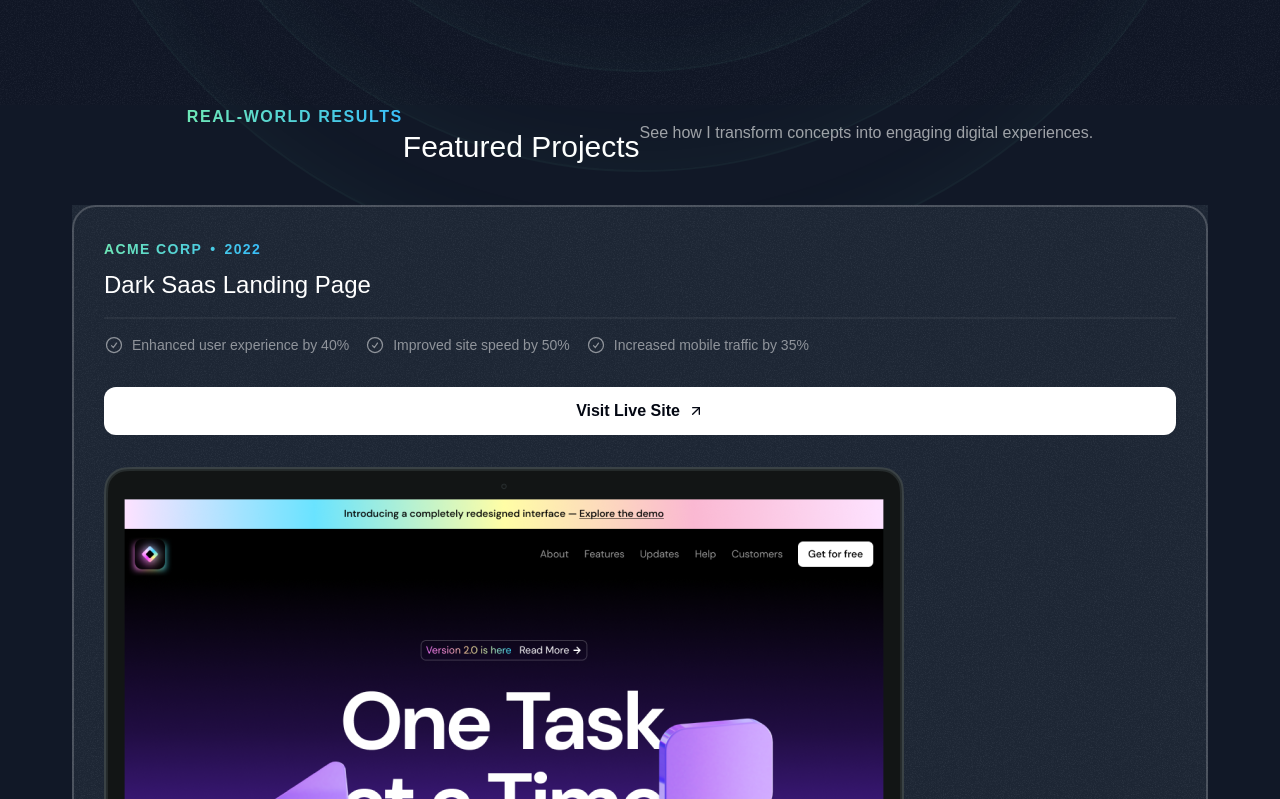
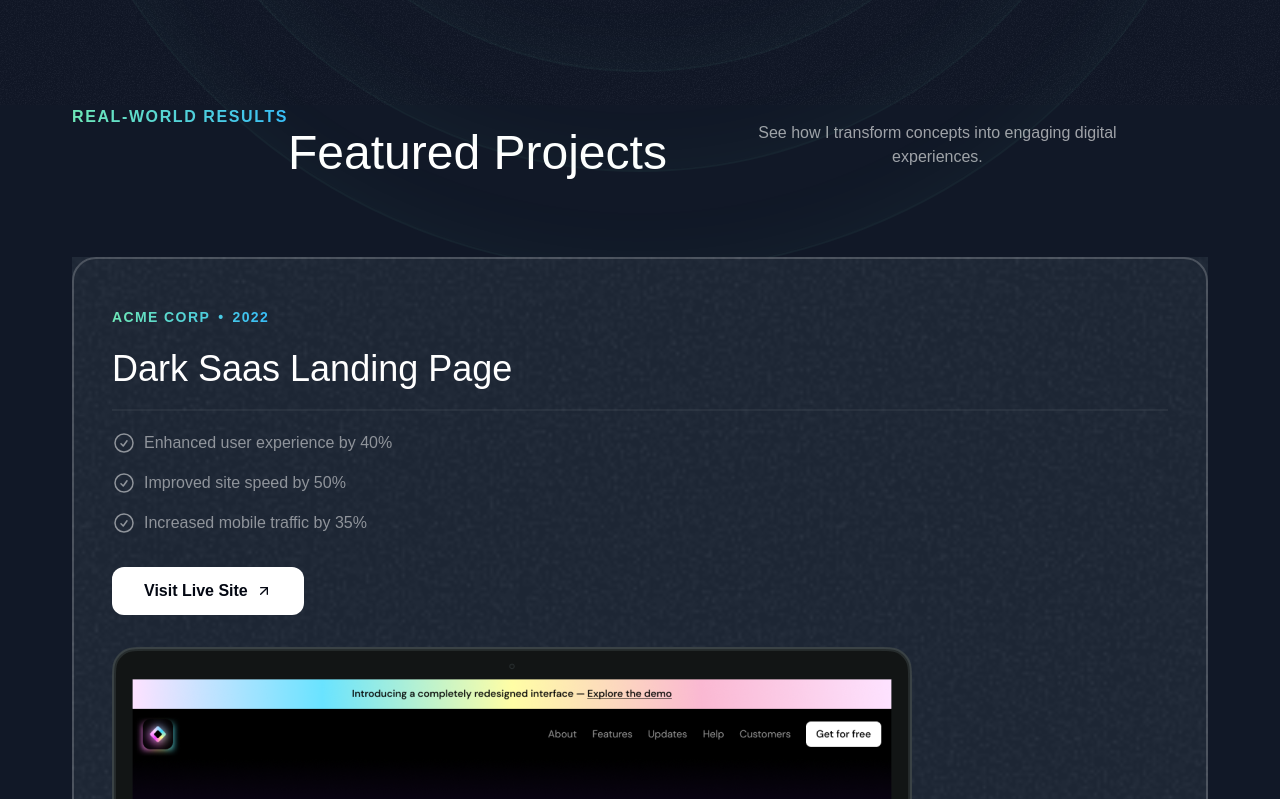
Before and after one commit to Feddane/Portfolio, a Next.js app in the folder frontend-tribe-single-page-dev-portfolio-resource-bundle/starter-template/: page / in a window 1280 px wide. Shown: the part 781-1580 px from the top of the page. Built offline with nearby package versions, Linux system fonts and the light colour scheme; a web font is replaced by a local one.

Commit message:
Featured Project

```diff
--- a/frontend-tribe-single-page-dev-portfolio-resource-bundle/starter-template/src/sections/Projects.tsx
+++ b/frontend-tribe-single-page-dev-portfolio-resource-bundle/starter-template/src/sections/Projects.tsx
@@ -51,34 +51,34 @@
       <div className="container">
         <div className="flex justify-center">
           <p className="uppercase font-semibold tracking-widest bg-gradient-to-r from-emerald-300 to-sky-400 text-center bg-clip-text text-transparent">Real-world Results</p>
-          <h2 className="font-serif text-3xl text-center mt-6">Featured Projects</h2>
-          <p className="text-center text-white/60 mt-4">See how I transform concepts into engaging digital experiences.</p>
+          <h2 className="font-serif text-3xl md:text-5xl text-center mt-6">Featured Projects</h2>
+          <p className="text-center md:text-log text-white/60 mt-4 max-w-md mx-auto">See how I transform concepts into engaging digital experiences.</p>
         </div>
-        <div className="flex flex-col mt-10 gapt-14">
+        <div className="mt-10 md:mt-20 flex flex-col gap-20">
           {portfolioProjects.map((project) => (
-            <div key={project.title} className="bg-gray-800 relative z-0 overlfow-hidden after:content-[''] after:absolute after:inset-0  after:outline-2 after:outline after:-outline-offset-2 after:z-10 after:rounded-3xl after:outline-white/20 px-8 pt-8">
-              <div className="absolute inset-0 -z-10 opacity-5" style={
-                {
-                  backgroundImage: `url(${grainImage.src})`,
-                }
-              }></div>
+            <div key={project.title} className="bg-gray-800 relative z-0 overflow-hidden after:content-[''] after:absolute after:inset-0 after:outline-2 after:outline after:-outline-offset-2 after:z-10 after:rounded-3xl after:outline-white/20 px-8 pt-8 md:pt-12 md:px-10 after:pointer-events-none">
+            <div
+              className="absolute inset-0 -z-10 opacity-5"
+              style={{ backgroundImage: `url(${grainImage.src})`, backgroundSize: 'cover', backgroundRepeat: 'no-repeat' }}
+            ></div>
+
                 <div className="bg-gradient-to-r from-emerald-300 to-sky-400 inline-flex gap-2 font-bold uppercase tracking-widest text-sm text-transparent bg-clip-text ">
                   <span>{project.company}</span>
                   <span>&bull;</span>
                   <span>{project.year}</span>
                 </div>
-              <h3 className="font-serif text-2xl mt-2">{project.title}</h3>
-              <hr className="border-t-2 border-white/5 mt-4" />
-              <ul className="flex felx-col gap-4 mt-4">
+              <h3 className="font-serif text-2xl mt-2 md:mt-5 md:text-4xl">{project.title}</h3>
+              <hr className="border-t-2 border-white/5 mt-4 md:mt-5" />
+              <ul className="flex flex-col gap-4 mt-4 md:mt-5">
                 {project.results.map((result) => (
-                  <li className="flex gap-2 text-sm text-white/50">
-                    <CheckCircleIcon className="size-5"/>
+                  <li className="flex gap-2 text-sm md:text-base text-white/50">
+                    <CheckCircleIcon className="size-5 md:size-6"/>
                     <span>{result.title}</span>
                     </li>
                 ))}
               </ul>
               <a href={project.link}>
-                <button className="bg-white text-gray-950 h-12 w-full rounded-xl font-semibold inline-flex items-center justify-center gap-2 mt-8">
+                <button className="bg-white text-gray-950 h-12 w-full md:w-auto px-8 rounded-xl font-semibold inline-flex items-center justify-center gap-2 mt-8">
                   <span>Visit Live Site</span>
                   <ArrowUpRightIcon className="size-4"/>
                 </button>
```
